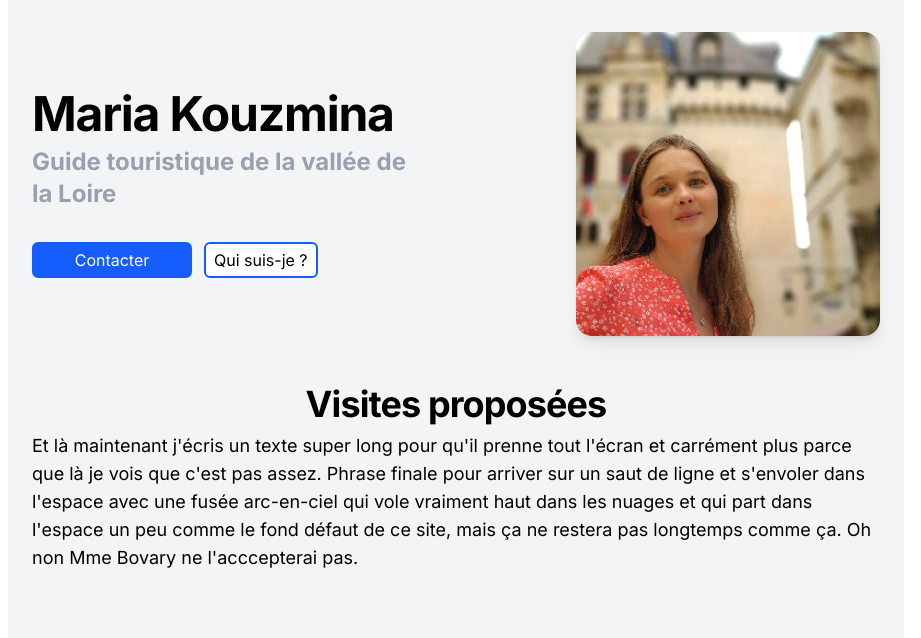
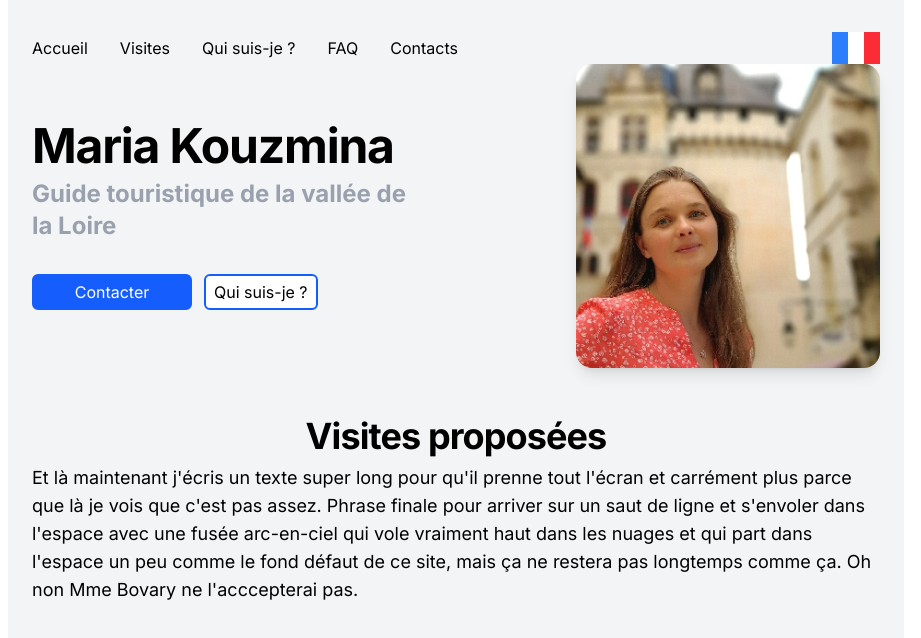
Before and after one commit to Zakyaru/website-guide, a React (Vite) app: page / in a window 1280 px wide. Shown: the top 638 px of the page, without its empty margins (184-1105 px from the left). Built offline with nearby package versions, Linux system fonts and the light colour scheme.

Commit message:
Initialisation personnelle de Navbar

```diff
--- a/src/App.tsx
+++ b/src/App.tsx
@@ -1,9 +1,11 @@
 import Hero from "./components/Hero.tsx";
+import Navbar from "./components/Navbar.tsx"
 
 function App() {
   //ici qu'on fait le routing normalement
   return (
     <div className="container-main min-h-screen text-main bg-gray-100">
+      <Navbar></Navbar>
       <Hero></Hero>
       <div className="flex flex-col gap-2 items-center justify-center ">
         <h2>
--- /dev/null
+++ b/src/components/Navbar.tsx
@@ -0,0 +1,23 @@
+function Navbar() {
+    return (
+        <nav>
+            <div className="flex justify-between items-center">
+               <div className="flex flex-row gap-8">
+                    <span>Accueil</span>
+                    <span>Visites</span>
+                    <span>Qui suis-je ?</span>
+                    <span>FAQ</span>
+                    <span>Contacts</span>
+                </div>
+                <div className="flex flex-row">
+                    <div className="w-4 h-8 bg-blue-500"></div>
+                    <div className="w-4 h-8 bg-white"></div>
+                    <div className="w-4 h-8 bg-red-500"></div>
+                </div>
+            </div>
+
+        </nav>
+    );
+}
+
+export default Navbar;
```
